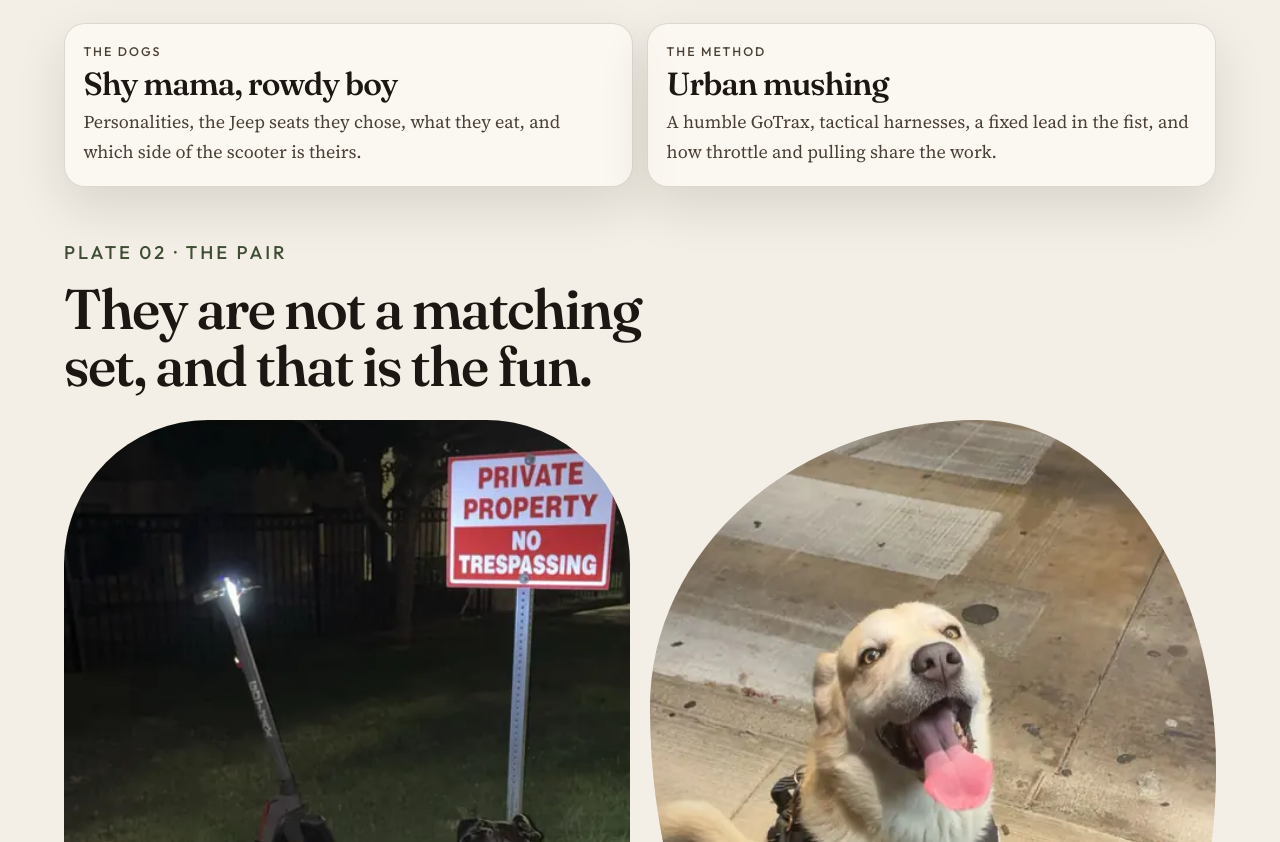
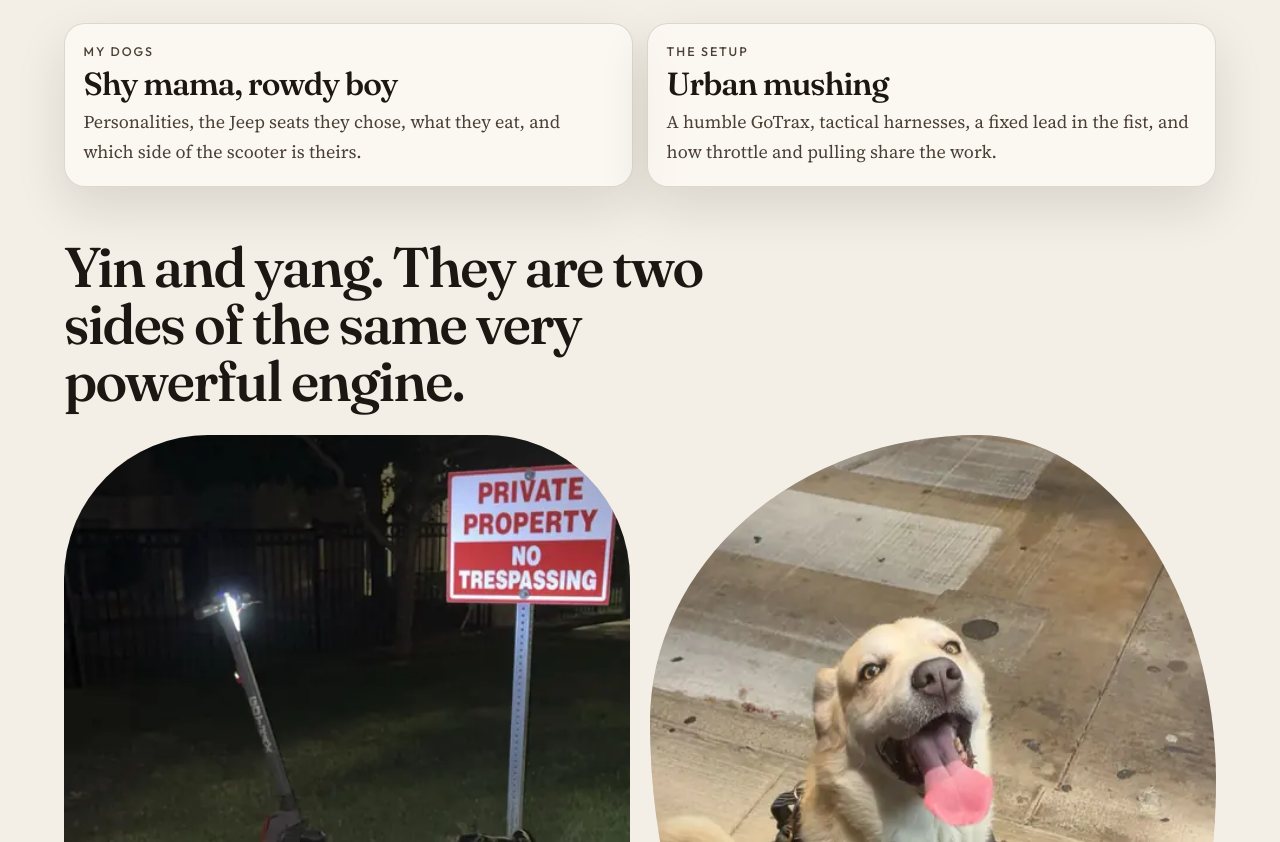
Before and after one commit to JacobSnowden180/Athena-and-Ares, a website: page index.html in a window 1280 px wide. Shown: the part 1513-2355 px from the top of the page. Drawn offline with Linux system fonts and the light colour scheme.

Commit message:
Update the homepage pair section and path kickers.
The path labels become My dogs and The setup, Plate 02 comes off, and the pair heading is the yin and yang line.

Co-authored-by: JacobSnowden180 <JacobSnowden180@users.noreply.github.com>

```diff
--- a/index.html
+++ b/index.html
@@ -107,8 +107,8 @@
 <p>This is a showcase of what we do and also a resource to do this yourself with your dogs</p>
 </div>
 <div class="paths">
-<a class="path reveal" href="/dogs.html"><p class="kicker">The dogs</p><h3>Shy mama, rowdy boy</h3><p>Personalities, the Jeep seats they chose, what they eat, and which side of the scooter is theirs.</p></a>
-<a class="path reveal" href="/mushing.html"><p class="kicker">The method</p><h3>Urban mushing</h3><p>A humble GoTrax, tactical harnesses, a fixed lead in the fist, and how throttle and pulling share the work.</p></a>
+<a class="path reveal" href="/dogs.html"><p class="kicker">My dogs</p><h3>Shy mama, rowdy boy</h3><p>Personalities, the Jeep seats they chose, what they eat, and which side of the scooter is theirs.</p></a>
+<a class="path reveal" href="/mushing.html"><p class="kicker">The setup</p><h3>Urban mushing</h3><p>A humble GoTrax, tactical harnesses, a fixed lead in the fist, and how throttle and pulling share the work.</p></a>
 </div>
 </div>
 </section>
@@ -116,8 +116,7 @@
 <section class="section" style="padding-top:0">
 <div class="wrap">
 <div class="section-head reveal">
-<p class="plate">Plate 02 · The pair</p>
-<h2>They are not a matching set, and that is the fun.</h2>
+<h2>Yin and yang. They are two sides of the same very powerful engine.</h2>
 </div>
 <div class="duo">
 <figure class="portrait reveal">
```
